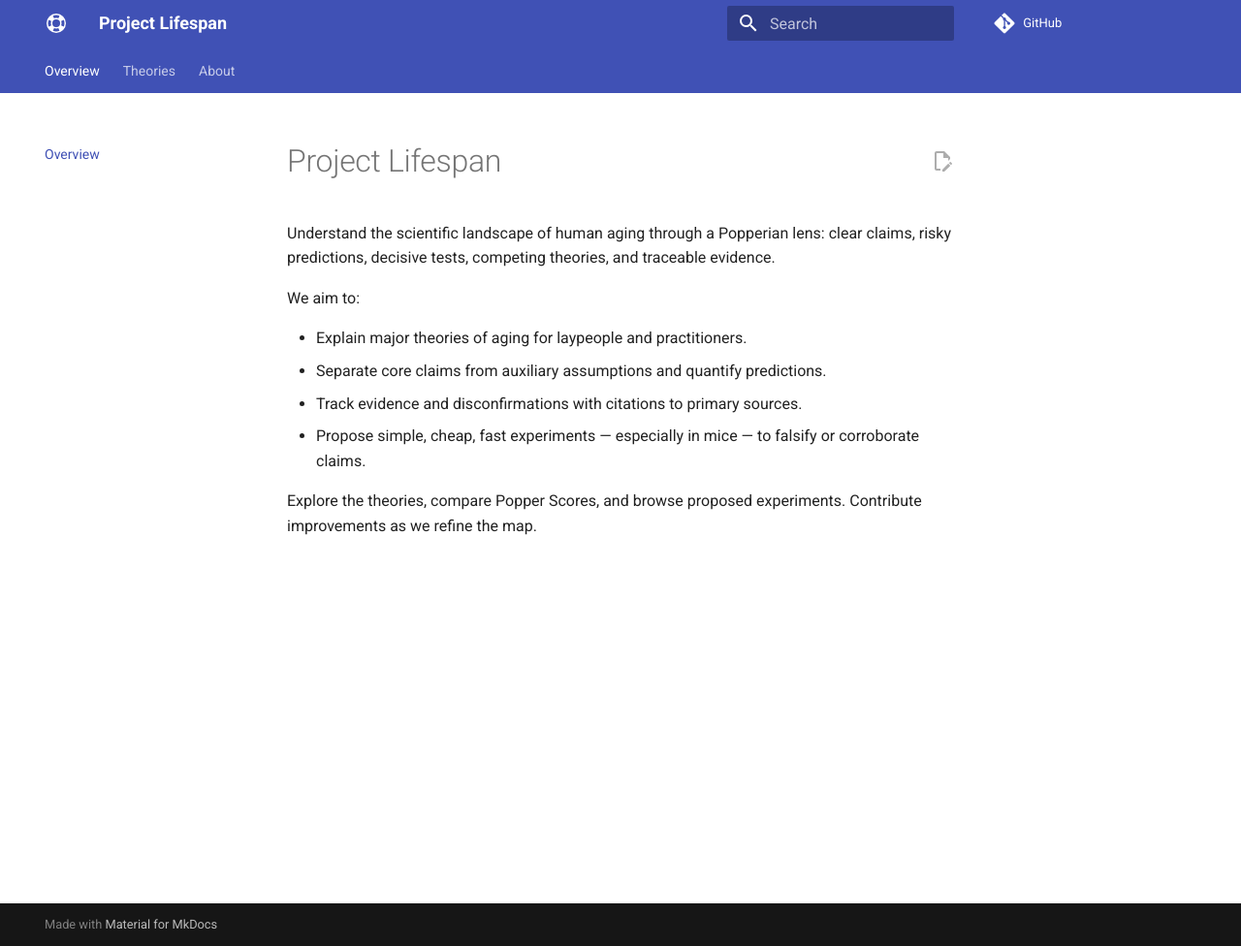
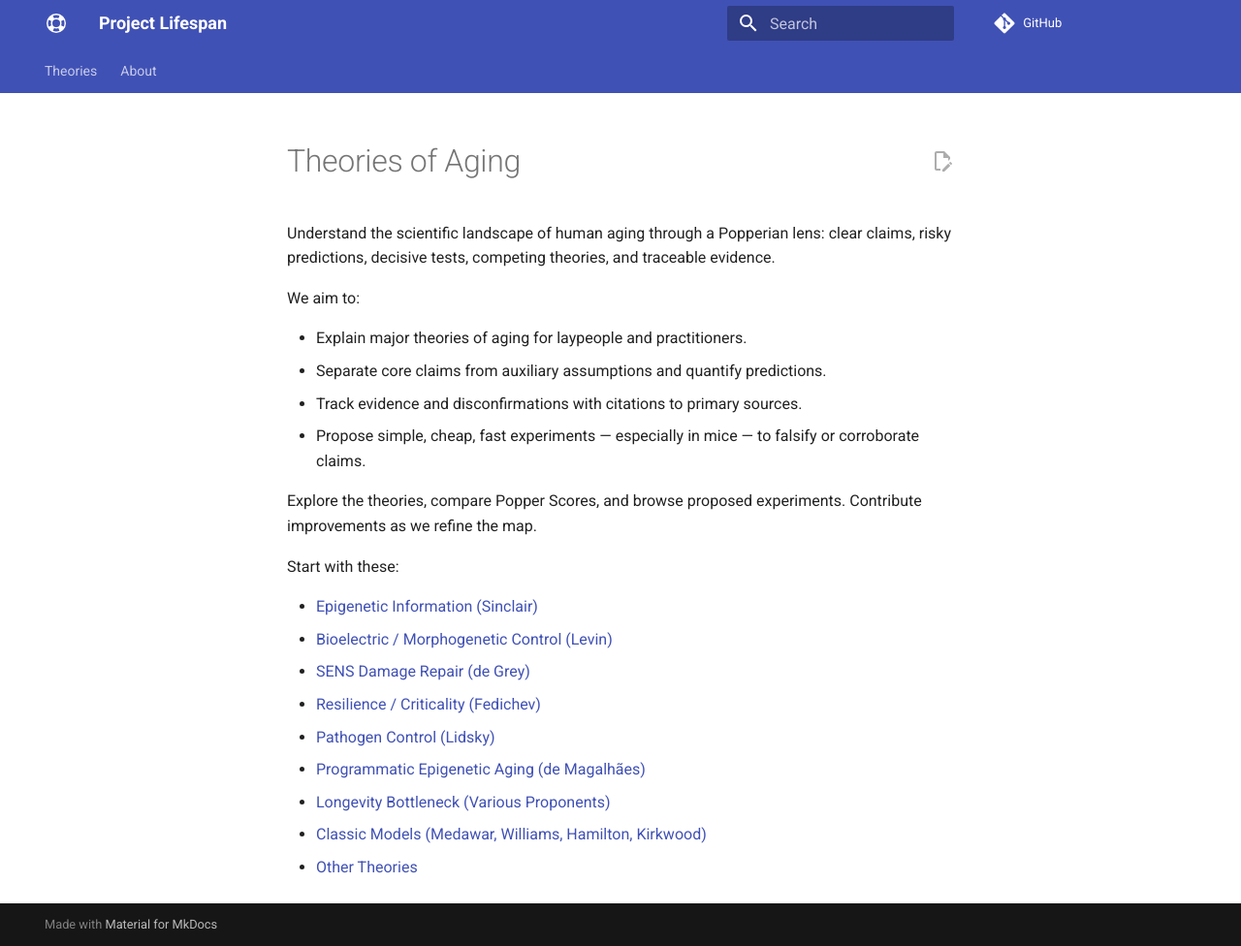
Before and after one commit to djgish485/project-lifespan, an MkDocs documentation site: the page built from docs/index.md, in a window 1280 px wide and 976 px high. Shown: the whole window at 97% size. Built offline with MkDocs 1.6.1 and Material for MkDocs 9.7.7, drawn with Linux system fonts in a browser that asks for light colours; comment, search, counter and statistics services are not loaded.

Commit message:
docs: make Theories the homepage; remove Overview; update intro

```diff
--- a/docs/index.md
+++ b/docs/index.md
@@ -1,8 +1,8 @@
 ---
-title: Project Lifespan
+title: Theories
 ---
 
-# Project Lifespan
+# Theories of Aging
 
 Understand the scientific landscape of human aging through a Popperian lens: clear claims, risky predictions, decisive tests, competing theories, and traceable evidence.
 
@@ -14,3 +14,15 @@ We aim to:
 - Propose simple, cheap, fast experiments — especially in mice — to falsify or corroborate claims.
 
 Explore the theories, compare Popper Scores, and browse proposed experiments. Contribute improvements as we refine the map.
+
+Start with these:
+
+- [Epigenetic Information (Sinclair)](theories/epigenetic_information.md)
+- [Bioelectric / Morphogenetic Control (Levin)](theories/bioelectric_morphogenetic_control.md)
+- [SENS Damage Repair (de Grey)](theories/sens_damage_repair.md)
+- [Resilience / Criticality (Fedichev)](theories/resilience_criticality.md)
+- [Pathogen Control (Lidsky)](theories/pathogen_control.md)
+- [Programmatic Epigenetic Aging (de Magalhães)](theories/programmatic_epigenetic_aging.md)
+- [Longevity Bottleneck (Various Proponents)](theories/longevity_bottleneck.md)
+- [Classic Models (Medawar, Williams, Hamilton, Kirkwood)](theories/classic_models.md)
+- [Other Theories](theories/other_theories.md)
--- a/mkdocs.yml
+++ b/mkdocs.yml
@@ -51,7 +51,6 @@ extra_javascript:
   - assets/js/popperscore.js
 
 nav:
-  - Overview: index.md
   - Theories:
       - theories/index.md
       - Epigenetic Information (Sinclair): theories/epigenetic_information.md
```
Also changed, not shown: docs/theories/index.md (+10 -1 lines).
